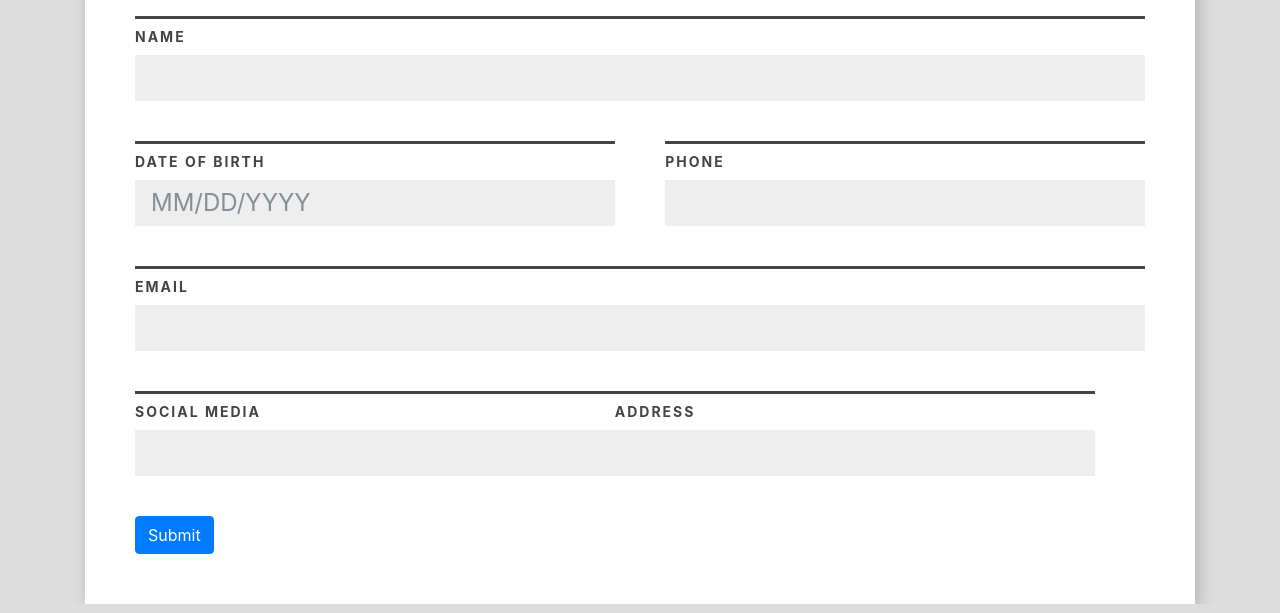
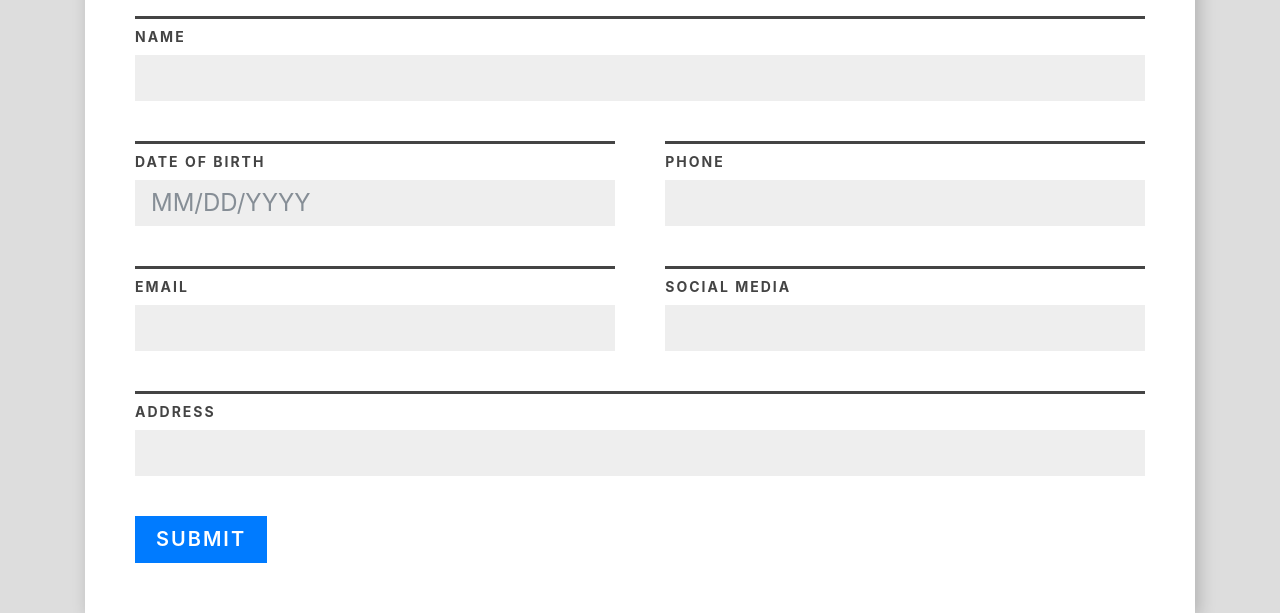
Before and after one commit to Justinette2175/unch, a website built with webpack: page font-end-template/source/registration.html in a window 1280 px wide. Shown: the part 364-977 px from the top of the page. Built offline with nearby package versions, Linux system fonts and the light colour scheme.

Commit message:
stlyling

```diff
--- a/font-end-template/source/index.js
+++ b/font-end-template/source/index.js
@@ -28,18 +28,19 @@ const userForm = [
   {
     text: 'Email',
     name: 'email',
-    type: 'email'
-  }, {
-  text: 'Social Media',
-  name: 'socialMedia',
-  type: 'text',
-half : true
+    type: 'email',
+    half: true
+  },
+  {
+    text: 'Social Media',
+    name: 'socialMedia',
+    type: 'text',
+    half : true
   },
   {
     text: 'Address',
     name: 'address',
-    type: 'text',
-    half: true,
+    type: 'text'
   }
 ]
 
--- a/font-end-template/source/registration.html
+++ b/font-end-template/source/registration.html
@@ -32,7 +32,7 @@
           <form>
 
           </form>
-          <div>
+          <div class="button-wrap">
             <button type="button" class="btn btn-primary" id="add-user">Submit</button>
           </div>
         </div>
--- a/font-end-template/source/style/style.scss
+++ b/font-end-template/source/style/style.scss
@@ -71,7 +71,7 @@ h2 {
       float: left;
       clear: none;
     }
-    &.half+.half:nth-of-type(2n+1) {
+    &.half:nth-of-type(2n+1) {
       margin-left: 5%;
     }
   }
@@ -82,3 +82,16 @@ form:after {
   display: block;
   clear: both;
 }
+
+.button-wrap {
+  text-align: left;
+}
+
+.btn.btn-primary {
+  border-radius: 0;
+  font-size: 20px;
+  text-transform: uppercase;
+  letter-spacing: 2px;
+  font-weight: 600;
+  padding: 10px 20px;
+}
```
